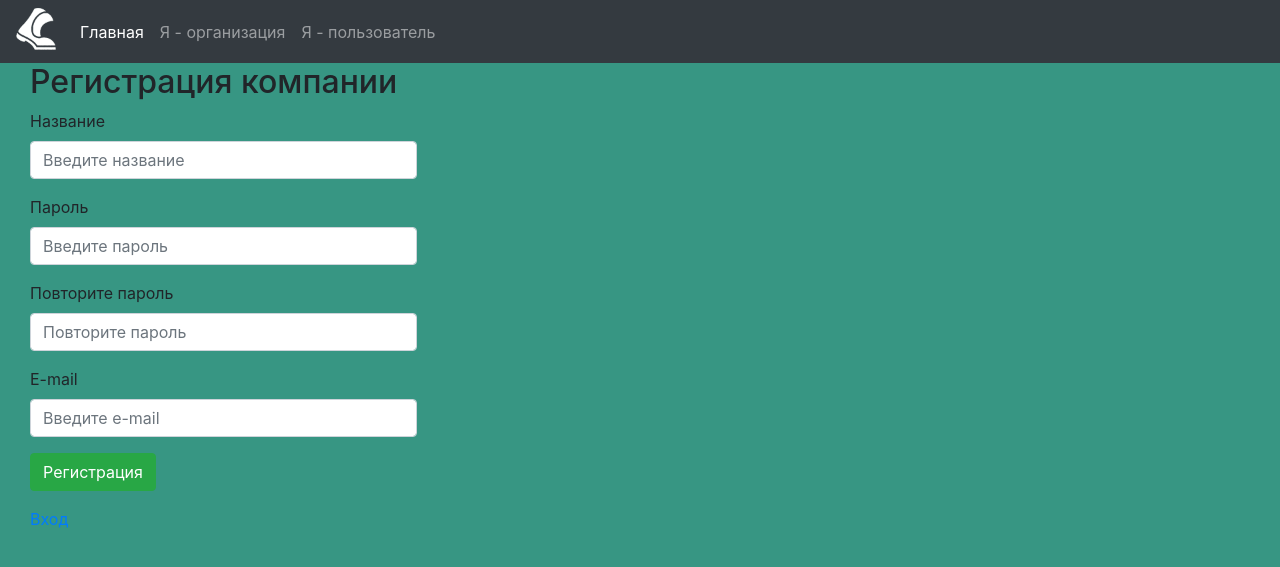
After one commit to buulka/cityProject, a Flask app: page /company_auth in a window 1280 px wide. The commit adds this page. Shown: the top 567 px of the page. Run offline with Flask 2, Linux system fonts and the light colour scheme; some libraries are stand-ins or nearby versions.

Commit message:
chore: Add company login and authentication

```diff
--- a/app/routes.py
+++ b/app/routes.py
@@ -37,7 +37,7 @@ def user_auth():
 
 
 @app.route('/user_login', methods=['GET', 'POST'])
-def login_page():
+def user_login():
     login = request.form.get('login')
     password = request.form.get('password')
 
@@ -52,3 +52,45 @@ def login_page():
         flash('Пожалуйста, заполните поля "Логин" и "Пароль"')
 
     return render_template('user_login.html')
+
+
+@app.route('/company_auth', methods=['GET', 'POST'])
+def company_auth():
+    company_name = request.form.get('company_name')
+    company_password = request.form.get('company_password')
+    company_password2 = request.form.get('company_password2')
+    email = request.form.get('email')
+
+    if request.method == 'POST':
+        if not (company_name or company_password or company_password2 or email):
+            flash('Пожалуйста заполните все поля!')
+        elif company_password != company_password2:
+            flash('Пароли не совпадают!')
+        else:
+            company_hash_pwd = generate_password_hash(company_password)
+            new_company = Company(company_name=company_name, company_password=company_hash_pwd, email=email)
+
+            db.session.add(new_company)
+            db.session.commit()
+
+            return redirect(url_for('index'))
+
+    return render_template('company_auth.html')
+
+
+@app.route('/company_login', methods=['GET', 'POST'])
+def company_login():
+    comp_login = request.form.get('comp_login')
+    comp_password = request.form.get('comp_password')
+
+    if comp_login and comp_password:
+        company = Company.query.filter_by(company_name=comp_login).first()
+        if company and check_password_hash(company.company_password, comp_password):
+            login_user(company)
+            return redirect(url_for('index'))
+        else:
+            flash('Логин или пароль некорректны')
+    else:
+        flash('Пожалуйста, заполните поля "Логин" и "Пароль"')
+
+    return render_template('company_login.html')
--- a/app/templates/base.html
+++ b/app/templates/base.html
@@ -25,7 +25,7 @@
 		</li>
 
 		<li class="nav-item">
-		  <a class="nav-link" href="/comp_auth">Я - организация</a>
+		  <a class="nav-link" href="/company_login">Я - организация</a>
 		</li>
 
 		<li class="nav-item">
--- /dev/null
+++ b/app/templates/company_auth.html
@@ -0,0 +1,72 @@
+{% extends "base.html" %}
+
+{% block title %}
+    <title>Регистрация компании</title>
+{% endblock %}
+
+{% block body %}
+
+    {% with messages = get_flashed_messages() %}
+        {% if messages %}
+            <ul class=flashes>
+                {% for message in messages %}
+                    <li>
+                        {{ message }}
+                    </li>
+                {% endfor %}
+            </ul>
+        {% endif %}
+    {% endwith %}
+
+    <div class="container-fluid">
+        <div class="raw">
+            <div class="col-md-4">
+                <h2>
+                    Регистрация компании
+                </h2>
+                        <form method="POST">
+                            <div class="form-group">
+
+                                <label>
+                                    Название
+                                </label>
+                                <input type="text" class="form-control" name="company_name" id="company_name" placeholder="Введите название"/>
+                            </div>
+                            <div class="form-group">
+
+                                <label>
+                                    Пароль
+                                </label>
+                                <input type="password" class="form-control" name="company_password" id="company_password"" placeholder="Введите пароль"/>
+                            </div>
+                            <div class="form-group">
+
+                                <label>
+                                    Повторите пароль
+                                </label>
+                                <input type="password" class="form-control" name="company_password2" id="company_password2" placeholder="Повторите пароль"/>
+                            </div>
+                             <div class="form-group">
+
+                                <label>
+                                    E-mail
+                                </label>
+                                <input type="text" class="form-control" name="email" id="email" placeholder="Введите e-mail"/>
+                            </div>
+
+                            <div class="form-group">
+                            <button type="submit" class="btn btn-success" value="Register">
+                                Регистрация
+                            </button>
+                            </div>
+
+                            <a href="{{ url_for('company_login') }}">Вход</a>
+                        </form>
+            </div>
+            <div class="col-md-8">
+            </div>
+
+        </div>
+    </div>
+
+{% endblock %}
--- a/models.py
+++ b/models.py
@@ -9,8 +9,6 @@ class Company(UserMixin, db.Model):
     company_name = db.Column(db.String, nullable=False, unique=True)
     company_password = db.Column(db.String, nullable=False)
     email = db.Column(db.String, nullable=False)
-
-    events = db.Column(db.Integer, nullable=False)
 
 
 @login_manager.user_loader
```
Also changed, not shown: app/templates/company_login.html (added, +56 -0 lines), app/city4.db (deleted).
